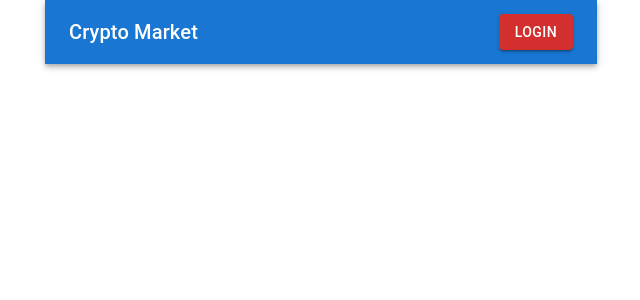
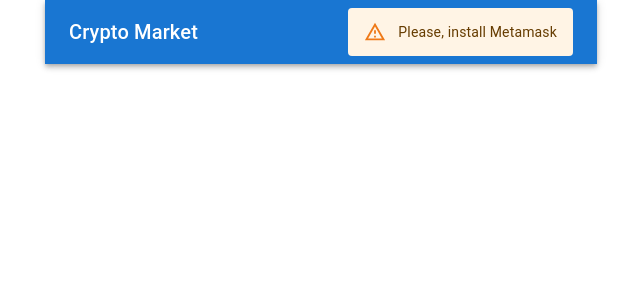
Before and after one commit to matterai/crypto-payments, a React (Create React App) app in the folder src/: page / in a window 1280 px wide. Shown: the top 300 px of the page, without its empty margins (319-959 px from the left). Built offline with nearby package versions, Linux system fonts and the light colour scheme; the HTML template or start-up script is replaced by a standard one.

Commit message:
Minor fixes.

```diff
--- a/src/src/components/Header/LoginButton/index.tsx
+++ b/src/src/components/Header/LoginButton/index.tsx
@@ -1,13 +1,8 @@
-import { Button } from "@mui/material"
+import { Alert, Button } from "@mui/material"
 import { isMetamaskInstalled } from "../../../utils/Metamask"
-import { TooltipBottom } from "../../TooltipBottom"
 
 export const LoginButton = () => {
   return isMetamaskInstalled()
-    ?
-      <Button color="inherit">Login</Button>
-    :
-      <TooltipBottom title="Please, install Metamask extension">
-        <Button variant="contained" color="error">Login</Button>
-      </TooltipBottom>
+    ? <Button color="inherit">Login</Button>
+    : <Alert severity="warning">Please, install Metamask</Alert>
 }
--- a/src/src/components/TooltipBottom/index.tsx
+++ /dev/null
@@ -1,13 +0,0 @@
-import { styled } from "@mui/material";
-import Tooltip, { TooltipProps, tooltipClasses } from '@mui/material/Tooltip';
-
-export const TooltipBottom = styled(({ className, ...props }: TooltipProps) => (
-  <Tooltip {...props} arrow classes={{ popper: className }} />
-))(({ theme }) => ({
-  [`& .${tooltipClasses.arrow}`]: {
-    color: theme.palette.common.black,
-  },
-  [`& .${tooltipClasses.tooltip}`]: {
-    backgroundColor: theme.palette.common.black,
-  },
-}));
```
